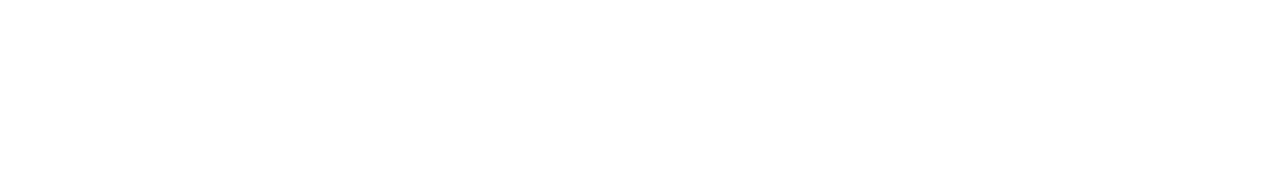
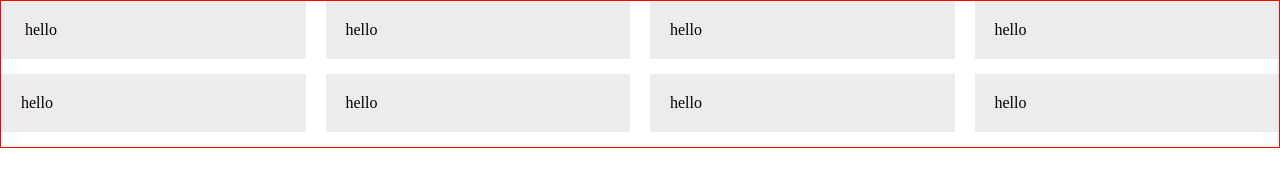
Before and after one commit to brendan-kormos/ajax-project, a plain HTML site: page index.html in a window 1280 px wide. Drawn offline with Linux system fonts and the light colour scheme.

Commit message:
basic grid layout, api links included again, 20 entries from api stored in json

```diff
--- a/css/layout.css
+++ b/css/layout.css
@@ -0,0 +1,40 @@
+.masonry-holder {
+  column-count: 4;
+  column-gap: 20px;
+  max-width: 1600px;
+  margin: 0 auto;
+  border: 1px solid red;
+}
+
+.masonry-blocks {
+  display: inline-block;
+  background: #ebeded;
+  padding: 20px;
+  margin: 0 0 15px;
+  width: 100%;
+  box-sizing: border-box;
+}
+
+@media screen and (max-width: 768px) {
+  .masonry-holder {
+    column-count: 1;
+  }
+}
+
+@media screen and (min-width: 769px) {
+  .masonry-holder {
+    column-count: 2;
+  }
+}
+
+@media screen and (min-width: 1080px) {
+  .masonry-holder {
+    column-count: 3;
+  }
+}
+
+@media screen and (min-width: 1200px) {
+  .masonry-holder {
+    column-count: 4;
+  }
+}
--- a/index.html
+++ b/index.html
@@ -1,18 +1,27 @@
-<!DOCTYPE html>
+<!doctype html>
 <html lang="en">
   <head>
-  <meta charset="UTF-8">
-  <meta name="viewport" content="width=device-width, initial-scale=1.0">
+    <meta charset="UTF-8" />
+    <meta name="viewport" content="width=device-width, initial-scale=1.0" />
     <title>AJAX Project</title>
-  <link rel="icon" href="images/favicon.ico">
-  <link rel="stylesheet" href="css/reset.css">
-  <link rel="stylesheet" href="css/layout.css">
-  <link rel="stylesheet" href="css/styles.css">
+    <link rel="icon" href="images/favicon.ico" />
+    <link rel="stylesheet" href="css/reset.css" />
+    <link rel="stylesheet" href="css/layout.css" />
+    <link rel="stylesheet" href="css/styles.css" />
   </head>
   <body>
-  <header>
-  </header>
+    <header></header>
     <main>
+      <div class="masonry-holder">
+        <div class="masonry-blocks"><img /> hello</div>
+        <div class="masonry-blocks">hello</div>
+        <div class="masonry-blocks">hello</div>
+        <div class="masonry-blocks">hello</div>
+        <div class="masonry-blocks">hello</div>
+        <div class="masonry-blocks">hello</div>
+        <div class="masonry-blocks">hello</div>
+        <div class="masonry-blocks">hello</div>
+      </div>
     </main>
     <script src="js/data.js"></script>
     <script src="js/main.js"></script>
--- a/js/main.js
+++ b/js/main.js
@@ -0,0 +1,2 @@
+// https://lldev.thespacedevs.com/2.2.0/launcher/?limit=20
+// https://lldev.thespacedevs.com/2.2.0/launcher/ID/
```
Also changed, not shown: js/20Entries.json (added, +1 -0 lines). Lines whose indentation alone changed are shown as unchanged.
